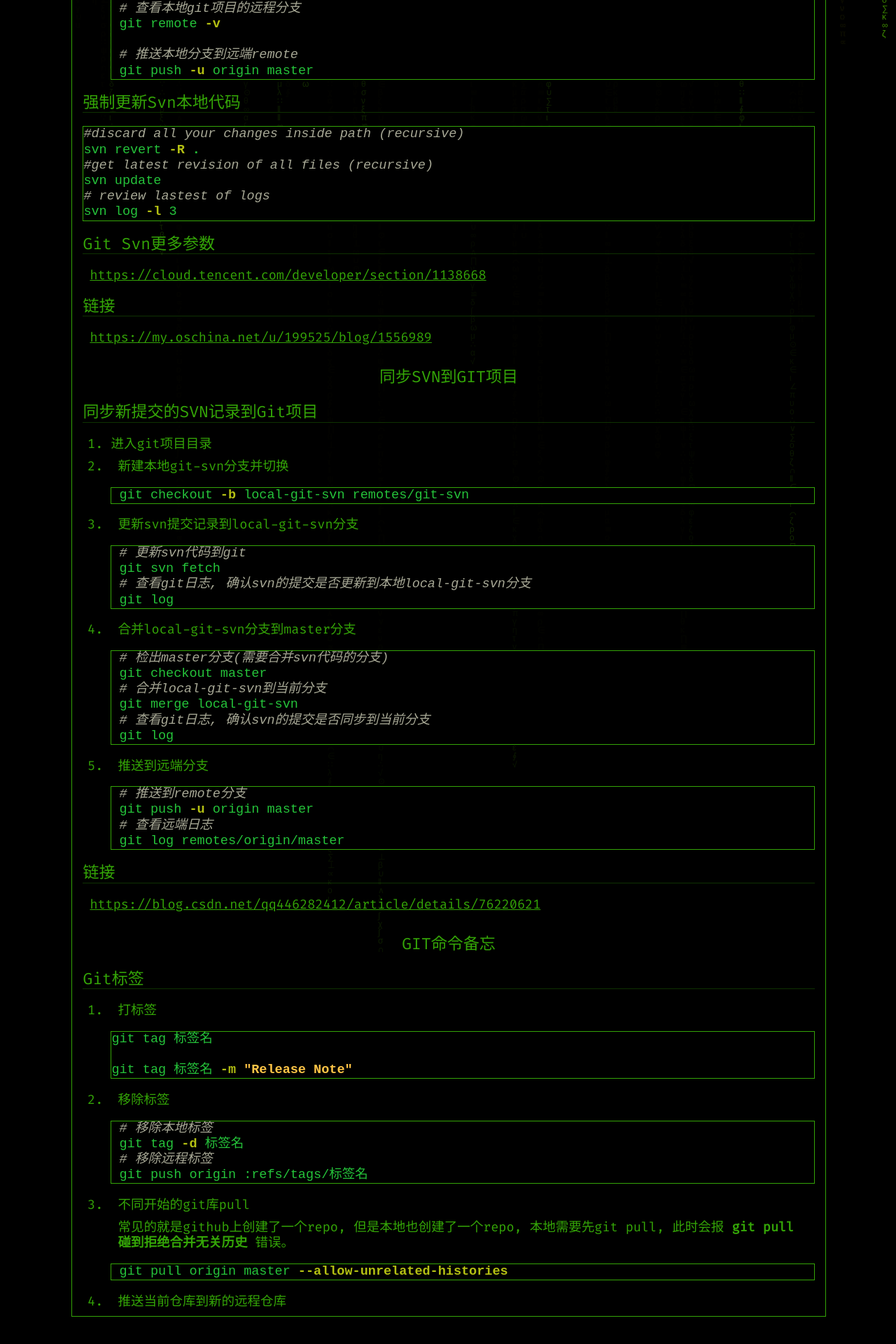
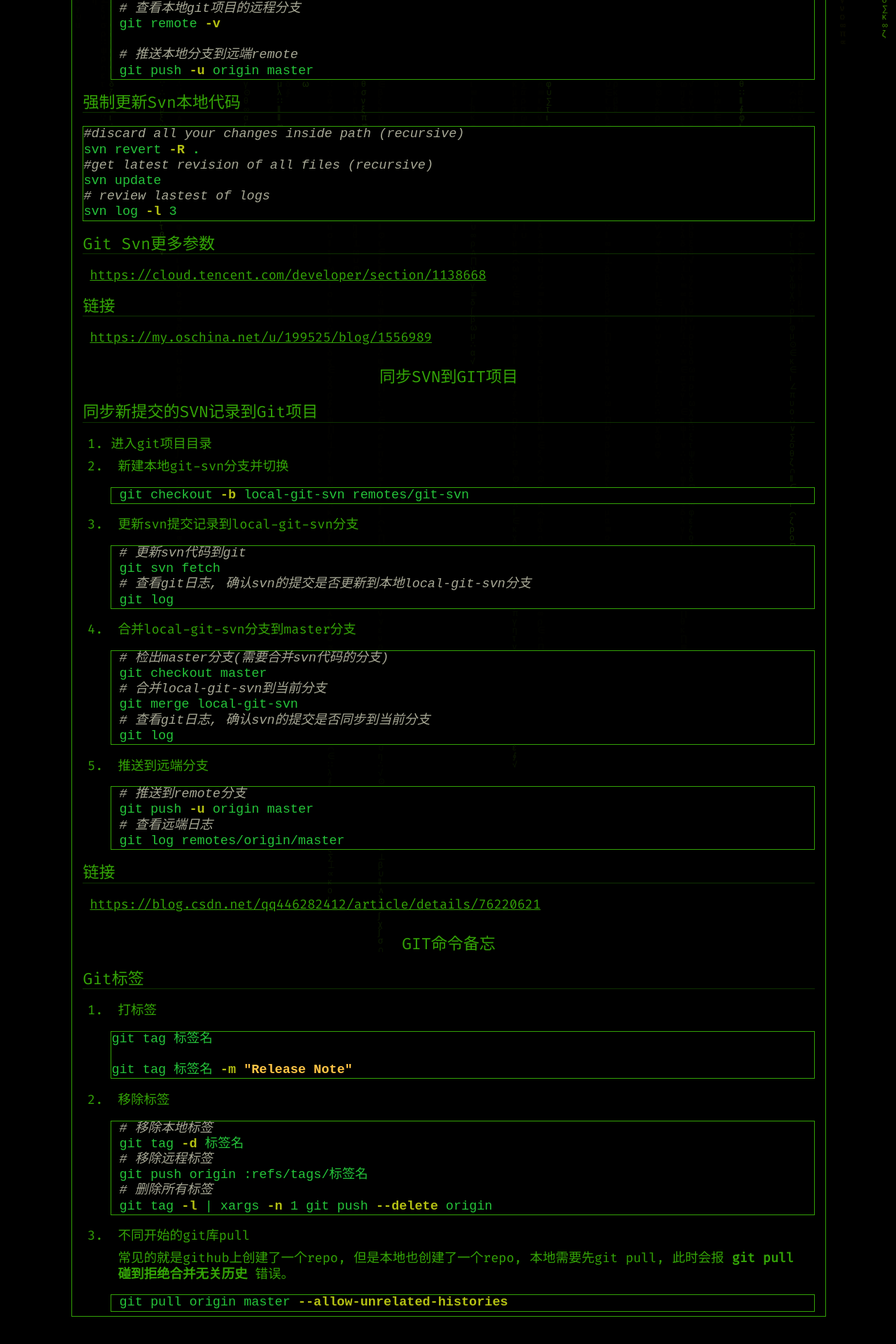
Before and after one commit to zhusonger/www.lasong.com.cn, a Jekyll site: the page built from _posts/Mac/2020-08-10-svn-git.md, in a window 1280 px wide. Shown: the part 1324-3244 px from the top of the page at 70% size. Built offline with Jekyll 4.4.1, drawn with Linux system fonts in a browser that asks for light colours.

Commit message:
删除所有标签

````diff
--- a/_posts/Mac/2020-08-10-svn-git.md
+++ b/_posts/Mac/2020-08-10-svn-git.md
@@ -146,6 +146,8 @@ svn log -l 3
 	git tag -d 标签名
 	# 移除远程标签
 	git push origin :refs/tags/标签名
+	# 删除所有标签
+	git tag -l | xargs -n 1 git push --delete origin
 	```
 
 3. 不同开始的git库pull
````
